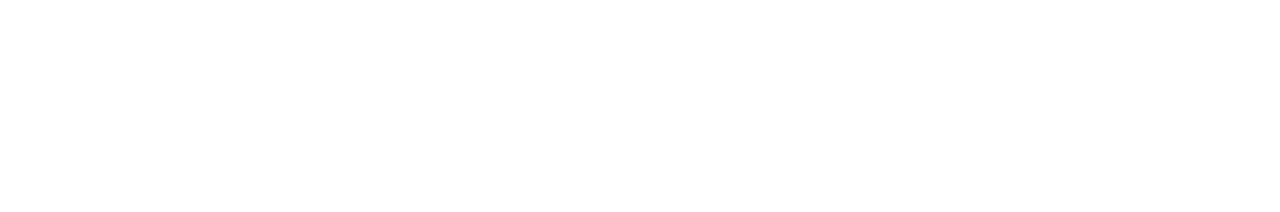
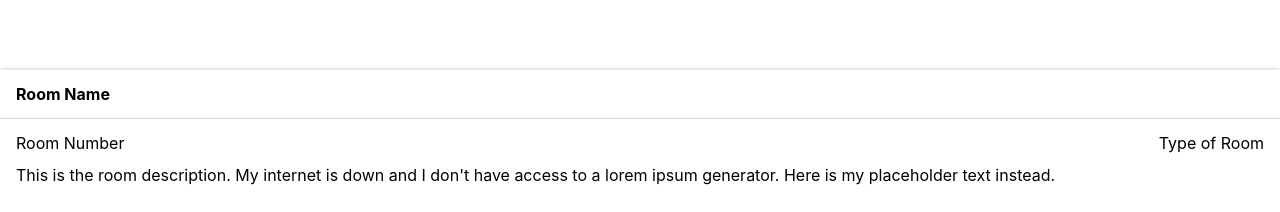
Before and after one commit to chunt661/umaps-react, a React (Create React App) app: page / in a window 1280 px wide. Shown: the part 585-797 px from the top of the page. Built offline with nearby package versions, Linux system fonts and the light colour scheme; no server answers.

Commit message:
Created UI for the room info card

```diff
--- /dev/null
+++ b/src/components/InfoCard.css
@@ -0,0 +1,26 @@
+.infocard-wrapper {
+    position: relative;
+    z-index: 2000;
+}
+
+.infocard {
+    background: var(--card-bg-colour);
+        box-shadow: var(--box-shadow);
+}
+
+.infocard-title, .infocard-content {
+    padding: 16px;
+}
+
+.infocard-subcontent {
+    display: flex;
+    justify-content: space-between;
+}
+
+.infocard-content {
+    border-top: 1px solid lightgrey;
+}
+
+.infocard-content > * {
+    margin-bottom: 16px;
+}
--- /dev/null
+++ b/src/components/InfoCard.js
@@ -0,0 +1,23 @@
+import "./InfoCard.css";
+
+export const InfoCard = (props) => {
+    return (
+        <div className="infocard-wrapper">
+            <div className="infocard-handle" />
+            <div className="infocard">
+                <div className="infocard-title">
+                    <b>Room Name</b>
+                </div>
+                <div className="infocard-content">
+                    <div className="infocard-subcontent">
+                        <span>Room Number</span>
+                        <span>Type of Room</span>
+                    </div>
+                    <p>
+                        This is the room description. My internet is down and I don't have access to a lorem ipsum generator. Here is my placeholder text instead.
+                    </p>
+                </div>
+            </div>
+        </div>
+    );
+};
--- a/src/components/MapView.js
+++ b/src/components/MapView.js
@@ -3,6 +3,7 @@
 import { useState, useEffect } from "react";
 import { fetchMapData } from "../api";
 import { SearchBar } from "./SearchBar";
+import { InfoCard } from "./InfoCard";
 import { Map } from "./Map";
 const mapID = "mru";
 
@@ -32,6 +33,7 @@
                     maxZoom={mapData.maxZoom} />
             }
             </div>
+            <InfoCard />
         </main>
     );
 };
```
